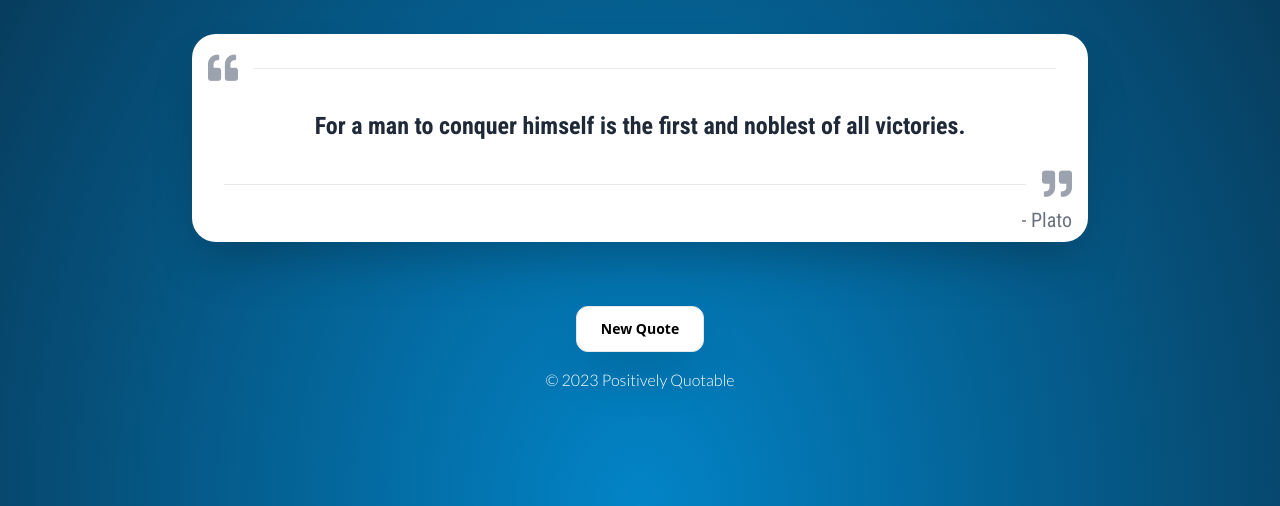
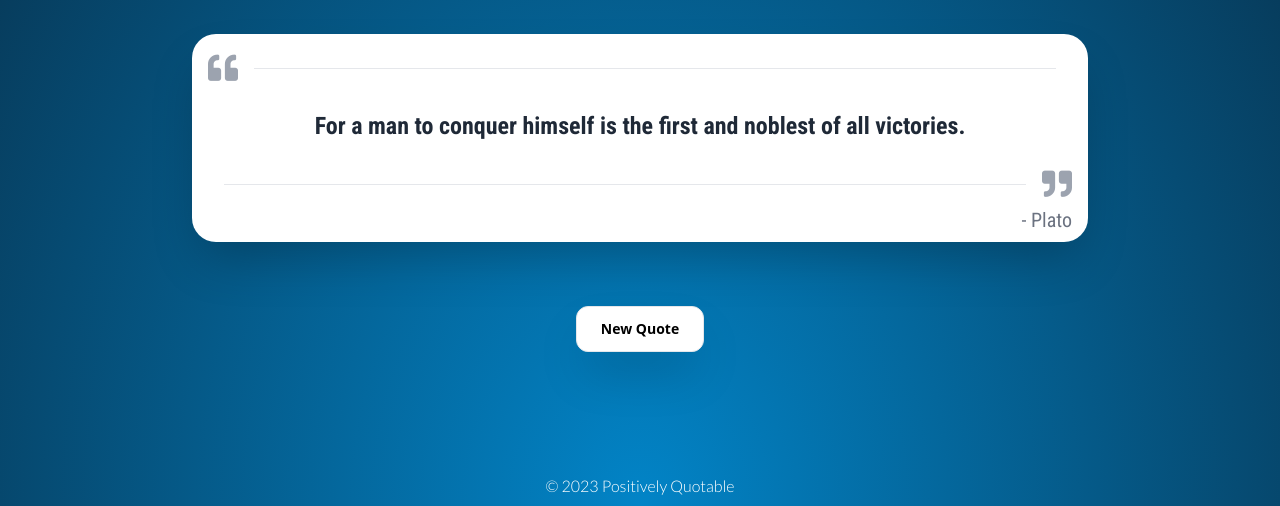
Before and after one commit to bpcollins/SpeedrunTrivia, a website: page dist/index.html in a window 1280 px wide. Shown: the part 294-800 px from the top of the page. Drawn offline with Linux system fonts and the light colour scheme.

Commit message:
Updated footer from fixed to absolute position.

```diff
--- a/dist/index.html
+++ b/dist/index.html
@@ -89,8 +89,8 @@
     </div>
 </div>
 </body>
-<footer class="bottom-0 w-full z-20 bg-opacity-0 font-lato font-thin text-white text-center">
-    <div class="max-w-screen-xl mx-auto text-md p-4">
+<footer class="absolute bottom-0 w-full z-20 bg-opacity-0 font-lato font-thin text-white text-center">
+    <div class="max-w-screen-xl mx-auto text-md p-2">
         <p>&copy; <span id="currentYear"></span> Positively Quotable</p>
     </div>
 </footer>
```
